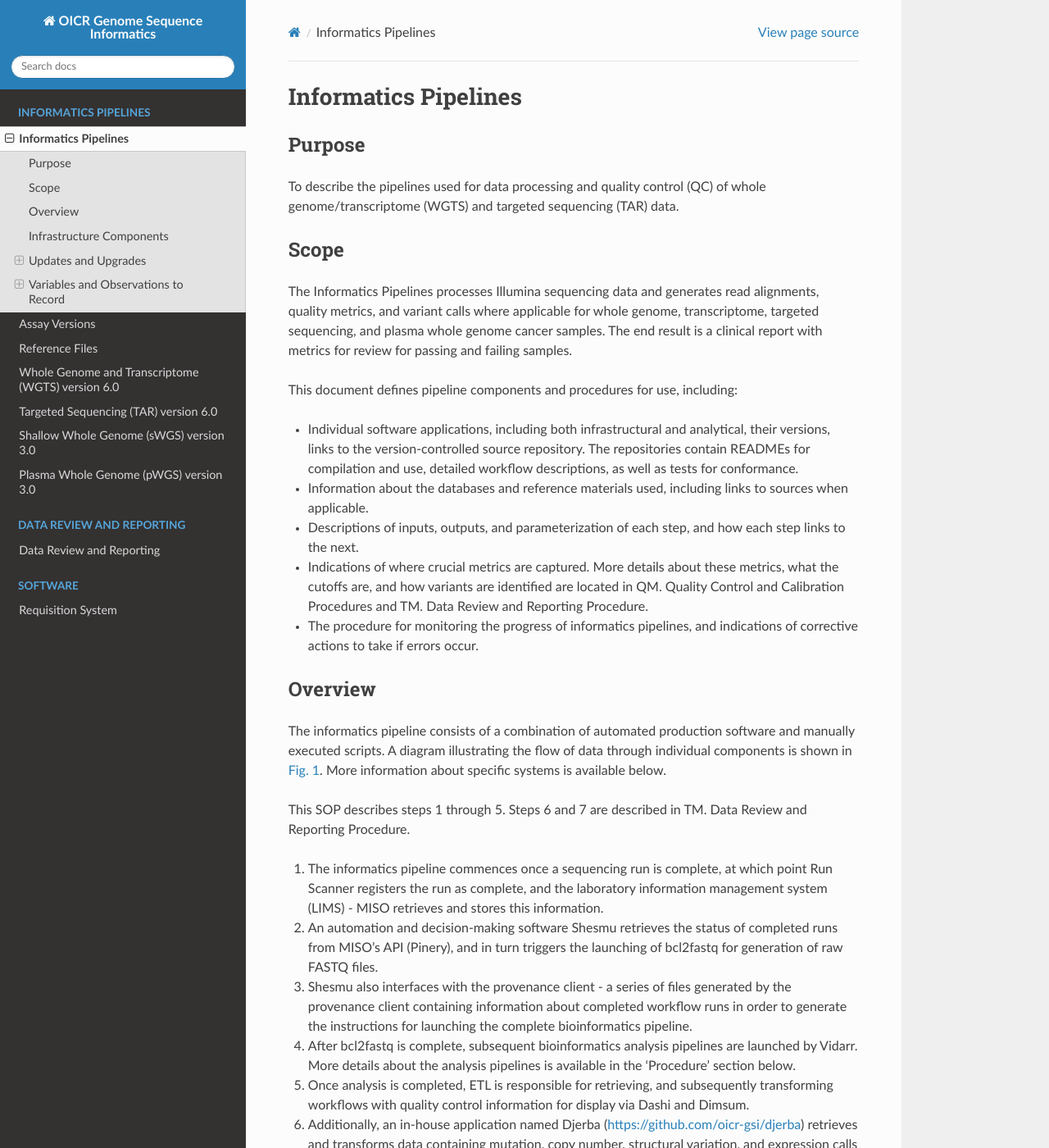
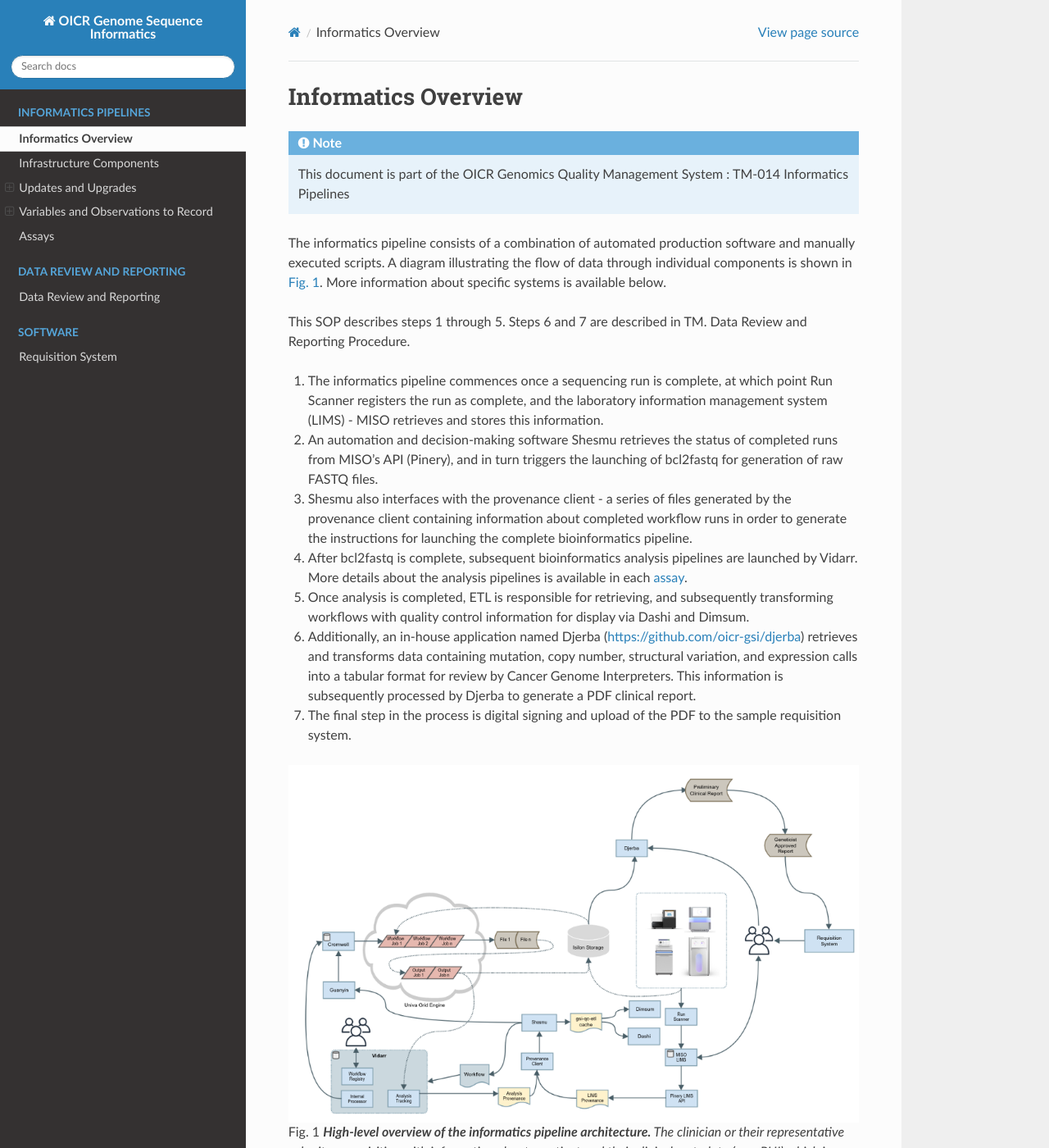
Before and after one commit to oicr-gsi/oicr-gsi, a Sphinx documentation site: the page built from source/sops/informatics-pipelines.rst, in a window 1280 px wide and 1400 px high. Shown: the whole window at 82% size. Built offline with Sphinx 7.4.7 and the Read the Docs theme 3.1.0, drawn with Linux system fonts in a browser that asks for light colours.

Commit message:
consolidating informatics pieplines into one document

```diff
--- a/source/index.rst
+++ b/source/index.rst
@@ -24,11 +24,7 @@ Contact us through the Github issue tracker on any project.
    :caption: Informatics Pipelines
 
    sops/informatics-pipelines
-   sops/reference
-   sops/wgts
-   sops/tarseq
-   sops/swgs
-   sops/pwgs
+   sops/assays
 
 .. toctree::
    :maxdepth: 2
--- a/source/sops/informatics-pipelines.rst
+++ b/source/sops/informatics-pipelines.rst
@@ -1,31 +1,9 @@
-#######################
-Informatics Pipelines
-#######################
+*********************
+Informatics Overview
+*********************
 
-********
-Purpose
-********
-
-To describe the pipelines used for data processing and quality control (QC) of whole genome/transcriptome (WGTS) and targeted sequencing (TAR) data.
-
-********
-Scope
-********
-
-The Informatics Pipelines processes Illumina sequencing data and generates read alignments, quality metrics, and variant calls where applicable for whole genome, transcriptome, targeted sequencing, and plasma whole genome cancer samples. The end result is a clinical report with metrics for review for passing and failing samples.
-
-
-This document defines pipeline components and procedures for use, including:
-
-* Individual software applications, including both infrastructural and analytical, their versions, links to the version-controlled source repository. The repositories contain READMEs for compilation and use, detailed workflow descriptions, as well as tests for conformance.
-* Information about the databases and reference materials used, including links to sources when applicable.
-* Descriptions of inputs, outputs, and parameterization of each step, and how each step links to the next.
-* Indications of where crucial metrics are captured. More details about these metrics, what the cutoffs are, and how variants are identified are located in QM. Quality Control and Calibration Procedures and TM. Data Review and Reporting Procedure.
-* The procedure for monitoring the progress of informatics pipelines, and indications of corrective actions to take if errors occur.
-
-***********
-Overview
-***********
+.. note::
+	This document is part of the OICR Genomics Quality Management System : TM-014 Informatics Pipelines
 
 The informatics pipeline consists of a combination of automated production software and manually executed scripts. A diagram illustrating the flow of data through individual components is shown in :numref:`high-level-overview`. More information about specific systems is available below.
 
@@ -34,11 +12,12 @@ This SOP describes steps 1 through 5. Steps 6 and 7 are described in TM. Data Re
 1. The informatics pipeline commences once a sequencing run is complete, at which point Run Scanner registers the run as complete, and the laboratory information management system (LIMS) - MISO retrieves and stores this information.
 2. An automation and decision-making software Shesmu retrieves the status of completed runs from MISO’s API (Pinery), and in turn triggers the launching of bcl2fastq for generation of raw FASTQ files.
 3. Shesmu also interfaces with the provenance client - a series of files generated by the provenance client containing information about completed workflow runs in order to generate the instructions for launching the complete bioinformatics pipeline.
-4. After bcl2fastq is complete, subsequent bioinformatics analysis pipelines are launched by Vidarr. More details about the analysis pipelines is available in the ‘Procedure’ section below.
+4. After bcl2fastq is complete, subsequent bioinformatics analysis pipelines are launched by Vidarr. More details about the analysis pipelines is available in each assay_.
 5. Once analysis is completed, ETL is responsible for retrieving, and subsequently transforming workflows with quality control information for display via Dashi and Dimsum.
 6. Additionally, an in-house application named Djerba (https://github.com/oicr-gsi/djerba) retrieves and transforms data containing mutation, copy number, structural variation, and expression calls into a tabular format for review by Cancer Genome Interpreters. This information is subsequently processed by Djerba to generate a PDF clinical report.
 7. The final step in the process is digital signing and upload of the PDF to the sample requisition system.
 
+.. _assay: reference.html
 
 .. _high-level-overview:
 
```
Also changed, not shown: source/sops/assays.rst (added, +202 -0 lines), source/sops/pwgs.rst (deleted, +0 -34 lines), source/sops/reference.rst (deleted, +0 -27 lines), source/sops/swgs.rst (deleted, +0 -30 lines), source/sops/tarseq.rst (deleted, +0 -31 lines), source/sops/wgts.rst (deleted, +0 -74 lines).
